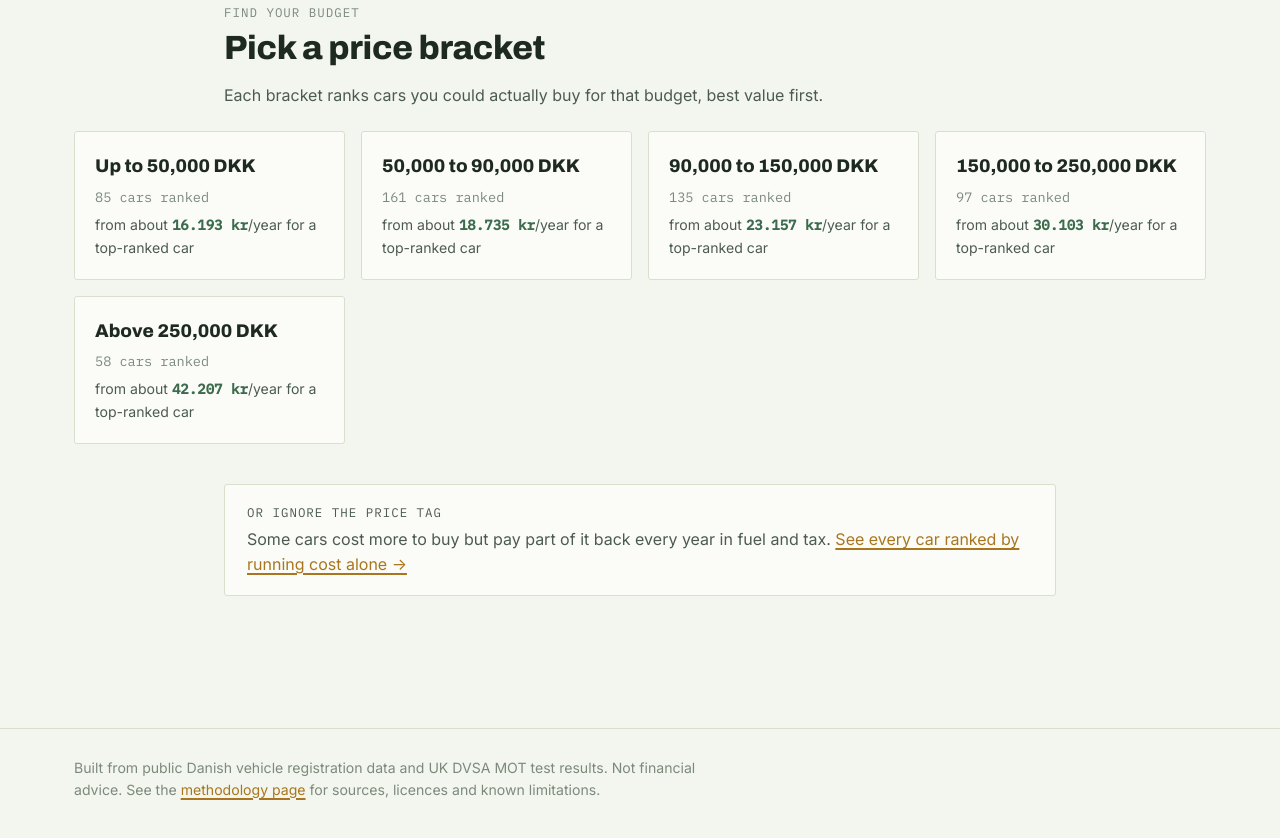
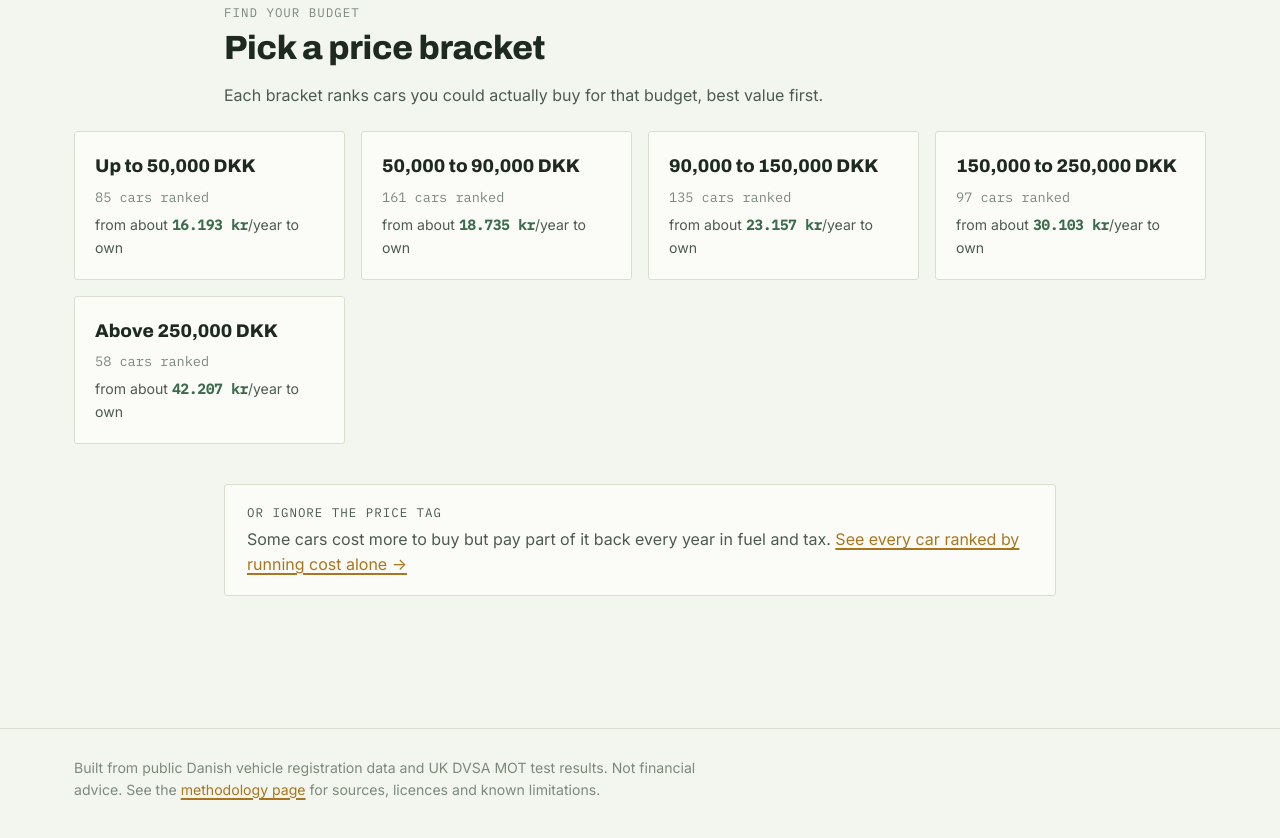
Before and after one commit to hansendevdk/cartierlist, an Astro site in the folder site/: page / in a window 1280 px wide. Shown: the part 1562-2400 px from the top of the page. Built offline with nearby package versions, Linux system fonts and the light colour scheme; Astro itself is replaced by a stand-in of ours.

Commit message:
Drop confusing "for a top-ranked car" from bracket cards
Read like the price only applied to one specific car rather than being
the bracket's best-case entry point. "kr/year to own" says the same thing
without the ambiguity.

```diff
--- a/site/src/pages/index.astro
+++ b/site/src/pages/index.astro
@@ -133,7 +133,7 @@ const cheapestBracket = bracketStats
         <a class="bracket-card card" href={`/brackets/${b.id}/`}>
           <span class="bracket-label">{b.label}</span>
           <span class="bracket-count num">{b.count} cars ranked</span>
-          {b.median && <span class="bracket-median">from about <strong class="num">{fmt(Math.round(b.median))} kr</strong>/year for a top-ranked car</span>}
+          {b.median && <span class="bracket-median">from about <strong class="num">{fmt(Math.round(b.median))} kr</strong>/year to own</span>}
         </a>
       ))}
     </div>
```
